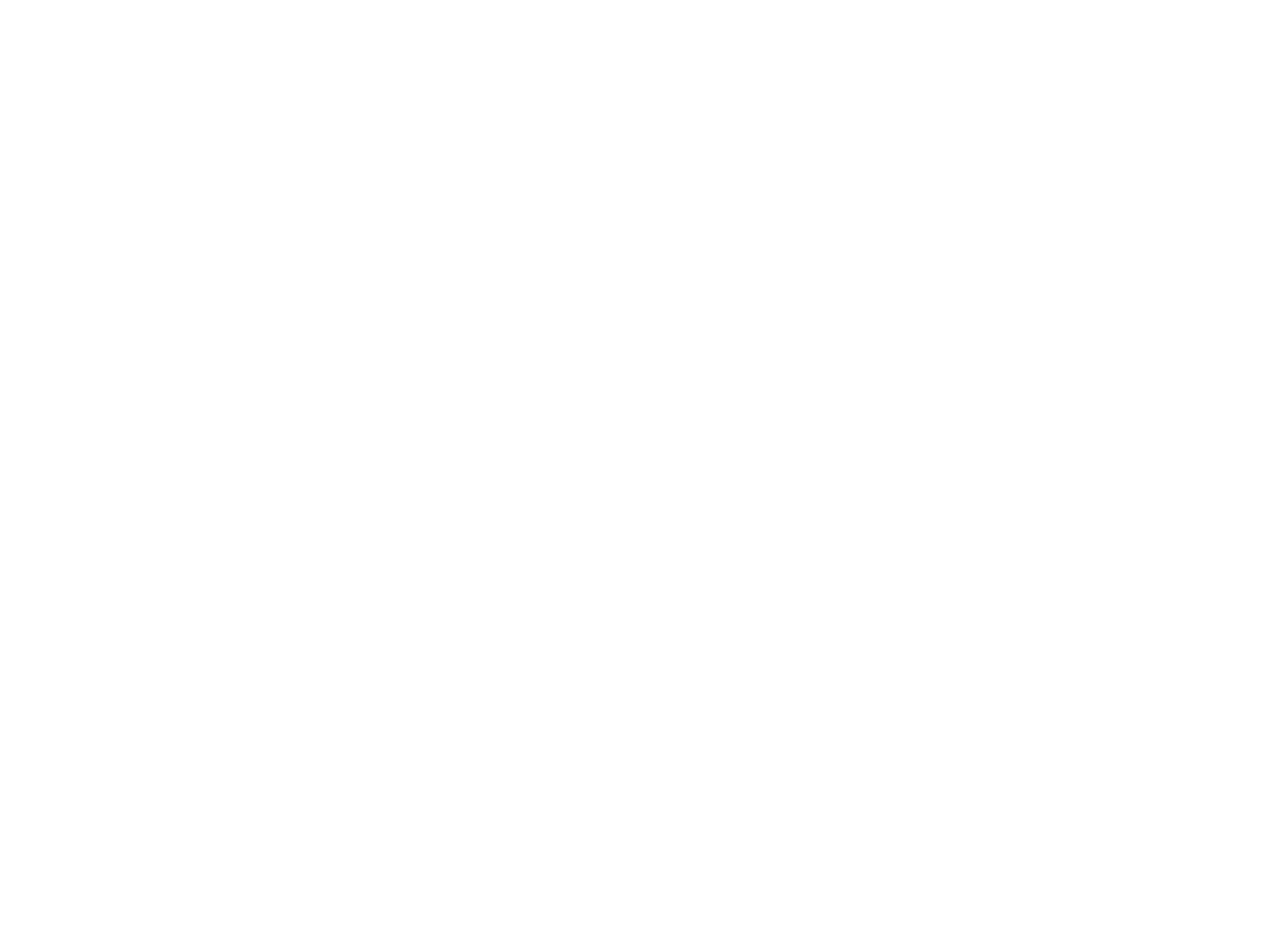
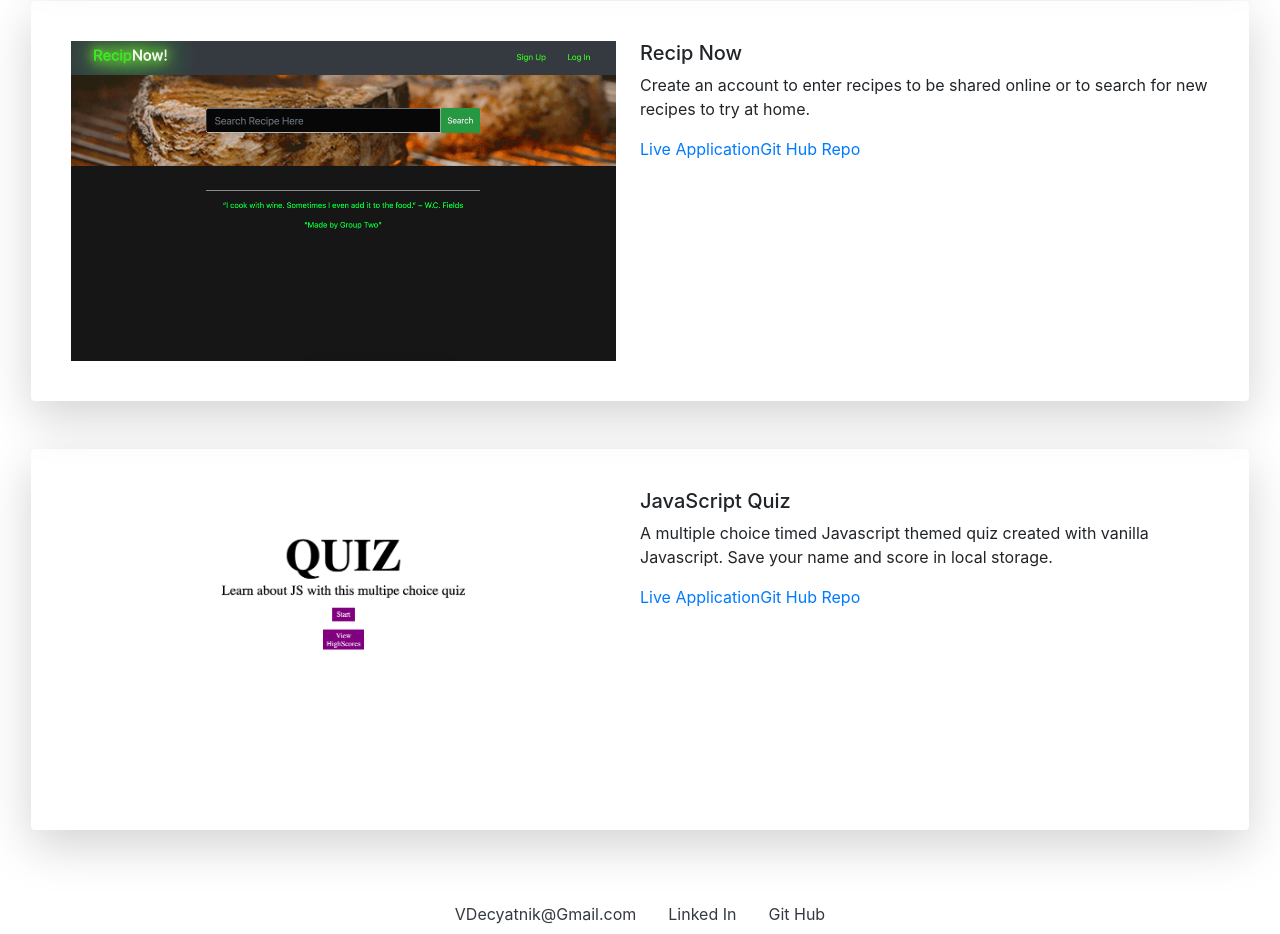
Before and after one commit to vdecyatnik/reactportfolio, a React (Create React App) app: page /Work in a window 1280 px wide. Shown: the part 1820-2754 px from the top of the page. Before the commit the page ends 800 px from the top, so only its background shows below. Built offline with nearby package versions, Linux system fonts and the light colour scheme.

Commit message:
added about and work page

```diff
--- a/src/App.js
+++ b/src/App.js
@@ -3,6 +3,7 @@
 import NavBar from "./components/Nav/NavBar";
 import Footer from "./components/Footer/footer";
 import Home from "./components/Home/home";
+import Work from "./components/Work/work";
 import './App.css';
 
 function App() {
@@ -11,6 +12,7 @@
       <div>
         <NavBar />
         <Route exact path ="/" component={Home} />
+        <Route exact path ="/Work" component={Work} />
         <Route exact path="/About" component={About} />
         <Footer />
       </div>
--- a/src/components/About/About.js
+++ b/src/components/About/About.js
@@ -4,20 +4,17 @@
 function About() {
   return (
     <div className="container-fluid">
-      <div className="row g-0 bg-light position-relative">
+      <div className="row no-gutters bg-light position-relative">
         <div className="col-md-6 mb-md-0 p-md-4">
-          <img src={photo} className="w-100" alt="img" />
+          <img src={photo} className="w-100" alt="..." />
         </div>
-        <div className="col-md-6 p-4 ps-md-0">
-          <h5 className="mt-0"> About Me</h5>
-
+        <div className="col-md-6 position-static p-4 pl-md-0">
+          <h5 className="mt-0">Columns with stretched link</h5>
           <p>
-            {" "}
-            My name is Valentina. I am a Full Stack Web Developer. I have
-            experience using multiple databases, CSS frameworks and languages. I
-            am passionate in web design. I enjoy learning new technologies,
-            problem solving, working on a team and being creative when building
-            applications.
+            Another instance of placeholder content for this other custom
+            component. It is intended to mimic what some real-world content
+            would look like, and we're using it here to give the component a bit
+            of body and size.
           </p>
         </div>
       </div>
--- a/src/components/Footer/footer.js
+++ b/src/components/Footer/footer.js
@@ -13,9 +13,9 @@
         <li className="nav-item">
            <a className="nav-link active text-dark" rel="noreferrer" href="https://www.linkedin.com/in/valentinadecyatnik/">Linked In</a>
         </li>
-        {/* <li className="nav-item">
+        <li className="nav-item">
           <a className="nav-link text-dark" href="https://github.com/vdecyatnik"  rel="noreferrer" tabIndex="-1" aria-disabled="true">Git Hub</a>
-        </li>  */}
+        </li>
       </ul>
 
 
--- a/src/components/Home/home.js
+++ b/src/components/Home/home.js
@@ -8,7 +8,7 @@
 
         <div className= "container-fluid">
 
-            <img src={pic} className= "img-fluid" alt="photo of water"></img>
+            <img src={pic} className= "img-fluid" alt="..."></img>
         </div>
 
 
--- /dev/null
+++ b/src/components/Work/work.js
@@ -0,0 +1,112 @@
+import React from "react";
+
+import burger from "../../cardimages/burger-.png";
+import home from "../../cardimages/homepage.png";
+import weather from "../../cardimages/weatherDashboard.png";
+import covid from "../../cardimages/covid.png";
+import recipe from "../../cardimages/recipe.png";
+import quiz from "../../cardimages/quiz.png";
+
+
+
+const projects = [
+  {
+    image: home,
+    alt: "",
+    title: "Note Taker",
+    description:
+      "Note Taker application created using an express backend to save and retrieve note data.",
+    livesite: "https://secret-escarpment-48794.herokuapp.com/",
+    githubrepo: "https://github.com/vdecyatnik/Note-Taker",
+  },
+
+  {
+    image: covid,
+    title: "Covid State Tracker",
+    description:
+      "Application used to track Covid Data across the United States. Search for your city and get current and historic stats on positive cases and hospitalizations. This application pulls data from an API and uses Javascript to render the data to the webpage ",
+    livesite: "https://uwcode-group-5.github.io/State-COVID-Tracker/",
+    githubrepo: "https://github.com/UWCode-Group-5/State-COVID-Tracker",
+  },
+
+  {
+    image: weather,
+    title: "Weather Dashboard",
+    description:
+      "Simple weather application pulling weather data from a weather API. Search for your city and get the current weather along with a five day forecast. ",
+    livesite: "https://vdecyatnik.github.io/Weather-Dashboard/",
+    githubrepo: "https://github.com/vdecyatnik/Weather-Dashboard",
+  },
+
+  {
+    image: burger,
+    title: "Burger App",
+    description:
+      "A burger app created using MySql, Node, Express and Handlebars. Order a burger you would like to eat and get ready to devour it! Burgers are entered into a  MySql database and deleted after being devoured. ",
+    livesite: "https://ancient-atoll-04123.herokuapp.com/",
+    githubrepo: "https://github.com/vdecyatnik/Burger-App",
+  },
+
+  {
+    image: recipe,
+    title: "Recip Now",
+    description:
+      "Create an account to enter recipes to be shared online or to search for new recipes to try at home.",
+    livesite: "https://rocky-peak-18836.herokuapp.com/",
+    githubrepo: "https://github.com/zehrl/RecipNow",
+  },
+
+  {
+    image: quiz,
+    title: "JavaScript Quiz",
+    description:
+      "A multiple choice timed Javascript themed quiz created with vanilla Javascript. Save your name and score in local storage. ",
+    livesite: "https://vdecyatnik.github.io/Code-Quiz/",
+    githubrepo: "https://github.com/vdecyatnik/Code-Quiz",
+  },
+];
+
+function Work() {
+  return (
+    <div className="container-fluid">
+
+
+      <div className="row mt-3 m-3 ">
+        {projects.map((prj) => {
+          return (
+            <div className="row no-gutters  position-relative shadow-lg p-3 mb-5 rounded">
+
+
+              <div className="col-md-6 mb-md-0 p-md-4">
+                <img src={prj.image} className="w-100" alt="..." />
+              </div>
+              <div className="col-md-6 position-static p-4 pl-md-0">
+                <h5 className="mt-0">{prj.title}</h5>
+                <p>{prj.description}</p>
+                <a
+                  target="_blank"
+                  rel="noreferrer"
+                  href={prj.livesite}
+                  className="stretched-link"
+                >
+                  Live Application
+                </a>
+
+                <a
+                  target="_blank"
+                  rel="noreferrer"
+                  href={prj.githubrepo}
+                  className="stretched-link"
+                >
+                  Git Hub Repo
+                </a>
+              </div>
+            </div>
+          );
+        })}
+      </div>
+    </div>
+  );
+}
+
+export default Work;
```
